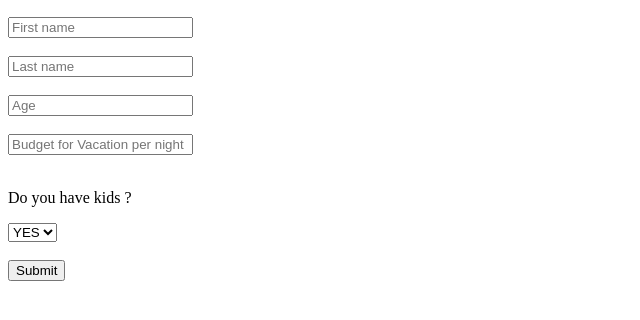
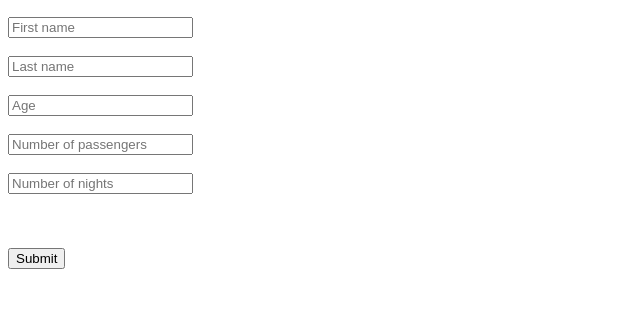
Before and after one commit to vitaelp/app-for-booking-a-vacation, a plain HTML site: page index.html in a window 1280 px wide. Shown: the part 104-424 px from the top of the page, without its empty margins (0-640 px from the left). Drawn offline with Linux system fonts and the light colour scheme.

Commit message:
10-05-21

```diff
--- a/index.html
+++ b/index.html
@@ -17,12 +17,8 @@
     <input type="text" name="first" placeholder="First name"/><br><br>
     <input type="text" name="last" placeholder="Last name"/><br><br>
     <input type="number" name="age" placeholder="Age"/><br><br>
-    <input type="text" name="budget" placeholder="Budget for Vacation per night"/><br><br>
-    <p>Do you have kids ?</p>
-    <select name="kids" id="kids">
-    <option value="yes">YES</option>
-    <option value="no">NO</option>
-  </select>
+    <input type="number" name="passenger" placeholder="Number of passengers "/><br><br>
+    <input type="number" name="night" placeholder="Number of nights "/><br><br>
     <br><br>
     <input type="submit" name="sub" value="Submit"/>
 </form>
```
